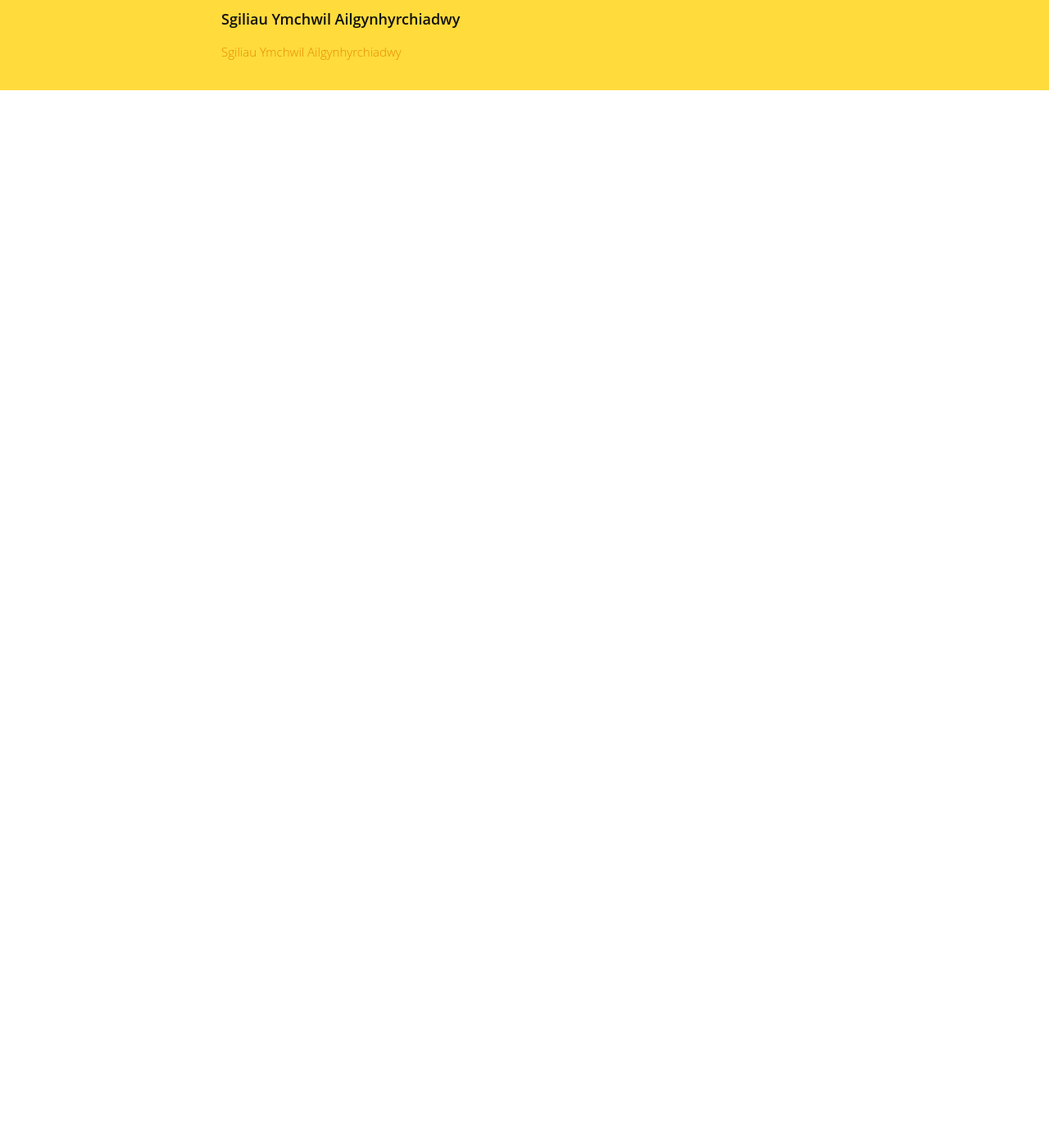
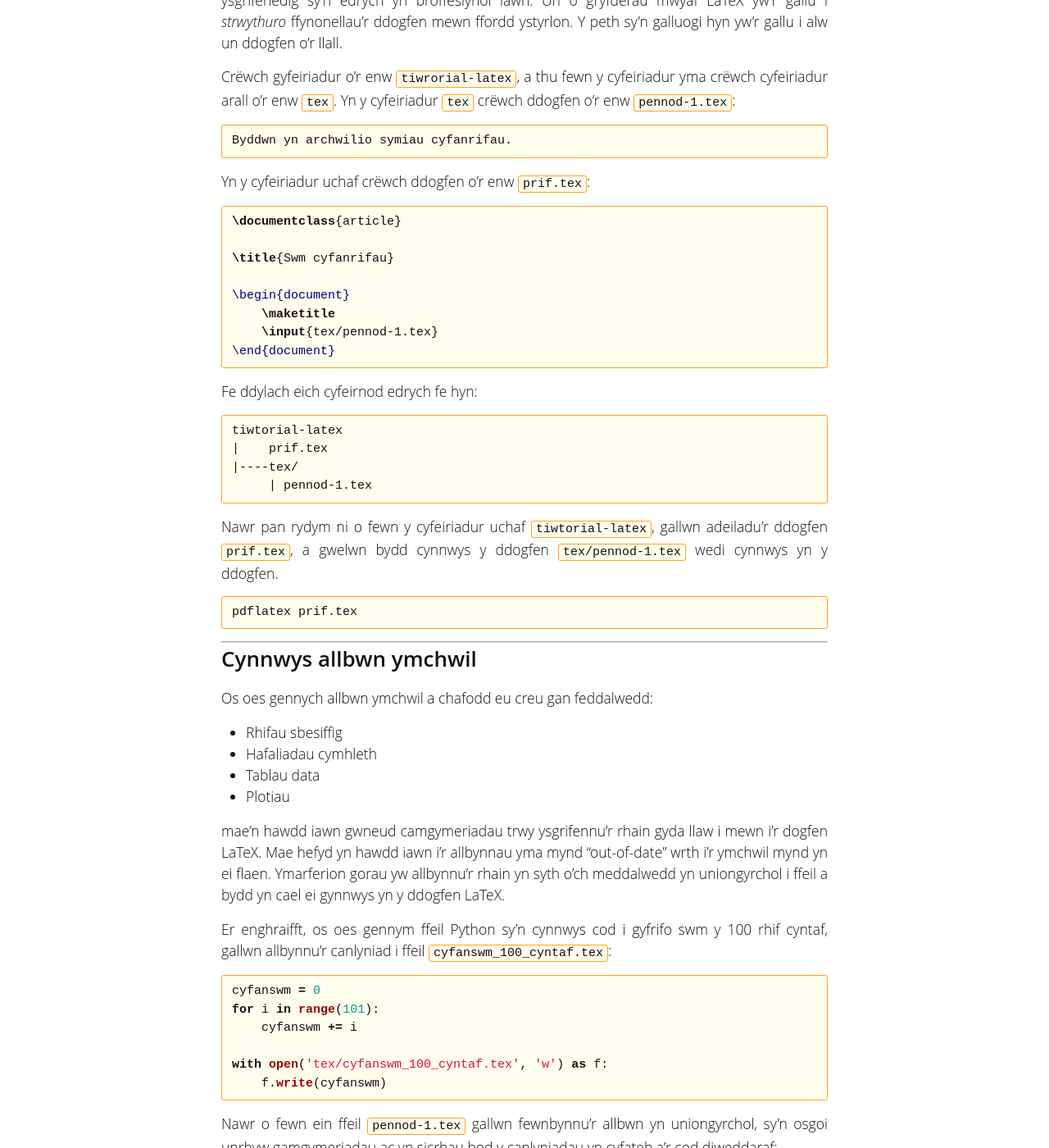
Before and after one commit to SgiliauYmchwilCyfrifiadurol/SgiliauYmchwilCyfrifiadurol.github.io, a Jekyll site: the page built from _pynciau/cyfathrebu/awtomeiddio.md, in a window 1280 px wide and 1400 px high, scrolled down 281 px. Shown: the whole window at 82% size. Built offline with Jekyll 4.4.1, drawn with Linux system fonts in a browser that asks for light colours; before the commit the page ends 900 px from its top, so only the background shows below that; some of the changed text lies outside the part shown.

Commit message:
tiwtorial awtomeiddio allbynnau i latex

```diff
--- a/_pynciau/cyfathrebu/awtomeiddio.md
+++ b/_pynciau/cyfathrebu/awtomeiddio.md
@@ -1,5 +1,104 @@
 ---
 layout: post
-title: 15. Cyfarthrebu - Awtomeiddio Canlyniadau
-permalink: cyfarthrebu/awtomeiddio/
+title: 15. Cyfathrebu - Awtomeiddio Canlyniadau
+permalink: cyfathrebu/awtomeiddio/
 ---
+
+Gwelwn yn y tiwtorial blaenorol bod LaTeX yn ddefnyddiol iawn ar gyfer creu
+dogfennau ysgrifenedig sy'n edrych yn broffesiynol iawn.
+Un o gryfderau mwyaf LaTeX yw'r gallu i *strwythuro* ffynonellau’r ddogfen mewn
+ffordd ystyrlon.
+Y peth sy'n galluogi hyn yw'r gallu i alw un ddogfen o'r llall.
+
+Crëwch gyfeiriadur o'r enw `tiwrorial-latex`, a thu fewn y cyfeiriadur yma crëwch
+cyfeiriadur arall o'r enw `tex`.
+Yn y cyfeiriadur `tex` crëwch ddogfen o'r enw `pennod-1.tex`:
+
+{% highlight tex %}
+Byddwn yn archwilio symiau cyfanrifau.
+{% endhighlight %}
+
+Yn y cyfeiriadur uchaf crëwch ddogfen o'r enw `prif.tex`:
+
+{% highlight tex %}
+\documentclass{article}
+
+\title{Swm cyfanrifau}
+
+\begin{document}
+    \maketitle
+    \input{tex/pennod-1.tex}
+\end{document}
+{% endhighlight %}
+
+Fe ddylach eich cyfeirnod edrych fe hyn:
+
+{% highlight bash %}
+tiwtorial-latex
+|    prif.tex
+|----tex/
+     | pennod-1.tex
+{% endhighlight %}
+
+Nawr pan rydym ni o fewn y cyfeiriadur uchaf `tiwtorial-latex`, gallwn
+adeiladu'r ddogfen `prif.tex`, a gwelwn bydd cynnwys y ddogfen
+`tex/pennod-1.tex` wedi cynnwys yn y ddogfen.
+
+{% highlight bash %}
+pdflatex prif.tex
+{% endhighlight %}
+
+---
+
+### Cynnwys allbwn ymchwil
+
+Os oes gennych allbwn ymchwil a chafodd eu creu gan feddalwedd:
+
+  + Rhifau sbesiffig
+  + Hafaliadau cymhleth
+  + Tablau data
+  + Plotiau
+
+mae'n hawdd iawn gwneud camgymeriadau trwy ysgrifennu'r rhain gyda llaw i mewn
+i'r dogfen LaTeX.
+Mae hefyd yn hawdd iawn i'r allbynnau yma mynd "out-of-date" wrth i'r ymchwil
+mynd yn ei flaen.
+Ymarferion gorau yw allbynnu'r rhain yn syth o'ch meddalwedd yn uniongyrchol i
+ffeil a bydd yn cael ei gynnwys yn y ddogfen LaTeX.
+
+Er enghraifft, os oes gennym ffeil Python sy'n cynnwys cod i gyfrifo swm y 100
+rhif cyntaf, gallwn allbynnu'r canlyniad i ffeil `cyfanswm_100_cyntaf.tex`:
+
+{% highlight python %}
+cyfanswm = 0
+for i in range(101):
+    cyfanswm += i
+
+with open('tex/cyfanswm_100_cyntaf.tex', 'w') as f:
+    f.write(cyfanswm)
+{% endhighlight %}
+
+Nawr o fewn ein ffeil `pennod-1.tex` gallwn fewnbynnu'r allbwn yn uniongyrchol,
+sy'n osgoi unrhyw gamgymeriadau ac yn sicrhau bod y canlyniadau yn cyfateb a'r
+cod diweddaraf:
+
+{% highlight tex %}
+Byddwn yn archwilio symiau cyfanrifau.
+
+Swm y 100 cyfanrif cyntaf yw \input{cyfanswm_100_cyntaf.tex}.
+{% endhighlight %}
+
+Ar gyfer Python (bydd gan ieithoedd eraill pethau tebyg):
+
+ + I allbynnu tablau, yn llyfrgell ddefnyddiol yw [pandas](https://pandas.pydata.org/pandas-docs/stable/generated/pandas.DataFrame.to_latex.html)
+ + I allbynnu hafaliadau cymhleth, yn llyfrgell ddefnyddiol yw [sympy](https://docs.sympy.org/latest/tutorial/printing.html)
+
+Mae'r rhain yn allbynnu i mewn i gystrawen LaTeX yn uniongyrchol!
+
+---
+
+# Cyfeiriadau
+
++ "Research software development", Vincent Knight,
+
+  [https://vknight.org/rsd/](https://vknight.org/rsd/)
```
Also changed, not shown: _pynciau/cydweithio/index.md (+8 -0 lines), index.md (+2 -2 lines), 3 other files.
